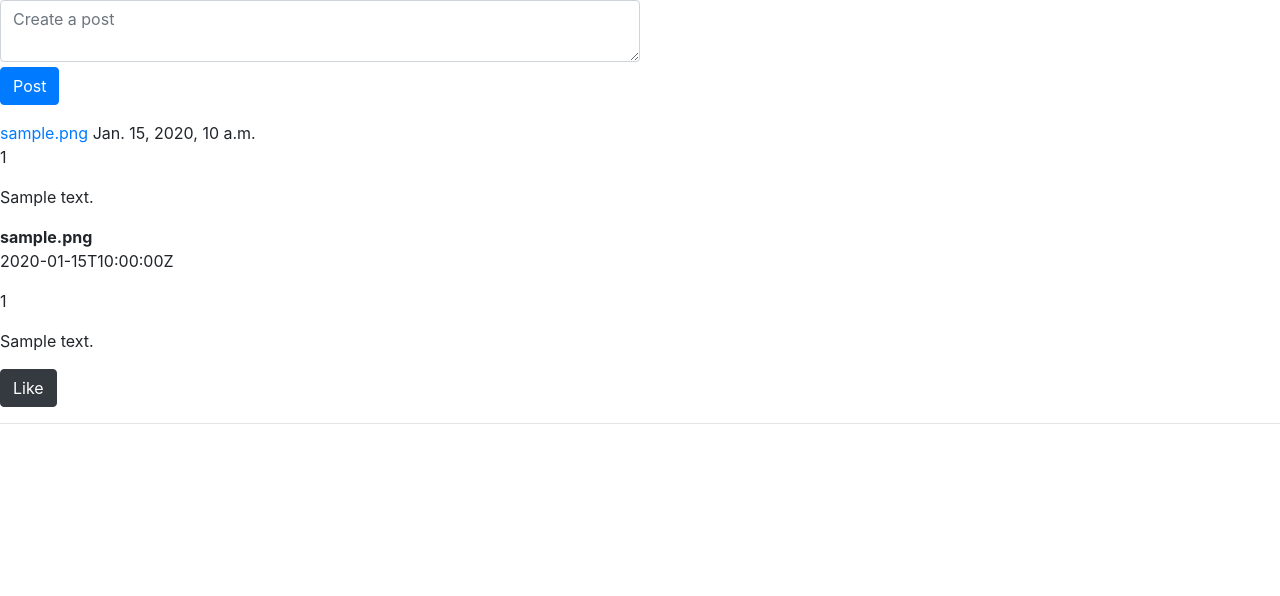
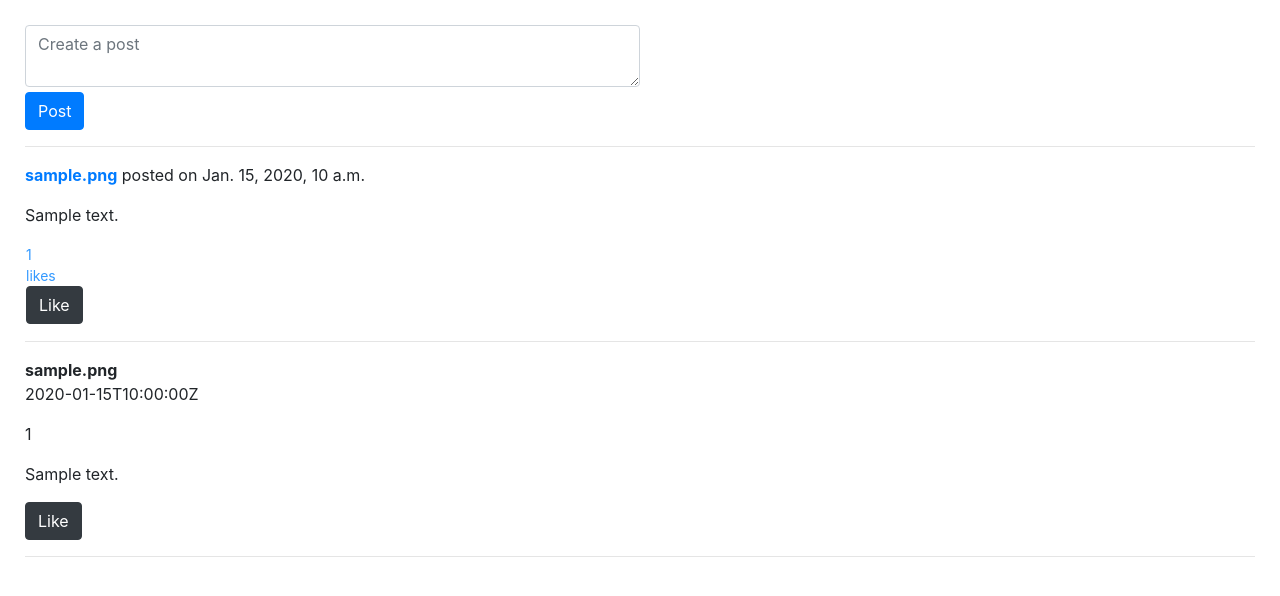
Before and after one commit to Lodewikes/CS50W, a Django app: template project4/project4/network/templates/network/index.html in a window 1280 px wide. Shown: the part 56-652 px from the top of the page. Run offline with Django 3.2, Linux system fonts and the light colour scheme; the template is opened without the code that fills it: values that come from a table or form of the project are taken from there, others are empty; a user stored in the database is signed in; tables that the repository leaves empty hold one stand-in row (values such as "Sample post"); some libraries are stand-ins or nearby versions.

Commit message:
can't rememeber. realy not much

```diff
--- a/project4/project4/network/templates/network/index.html
+++ b/project4/project4/network/templates/network/index.html
@@ -2,7 +2,7 @@
 
 {% block body %}
     {% if not user.is_authenticated %}
-    <div id="not-authenticated">
+    <div class="not-authenticated">
         <p>
             Oops, you are not signed in!
         </p>
@@ -13,7 +13,7 @@
         </p>
     </div>
     {% else %}
-    <div id="authenticated">
+    <div class="authenticated">
         <div id="new-post">
             <form id="new-post-form" class="form-group" action="{% url 'post' %}" method="post">
                 {% csrf_token %}
@@ -24,14 +24,17 @@
                     <input id="submit-post" class="btn btn-primary" type="submit" value="Post">
                 </div>
             </form>
+            <hr>
         </div>
         <div id="list-posts">
             {% for post in posts %}
             <div>
-                <a href="{% url 'profiles' post.poster %}">{{ post.poster }}</a>
-                {{ post.timestamp }}
-                <p>{{ post.likes }}</p>
-                <p>{{ post.body }}</p>
+                <p><a href="{% url 'profiles' post.poster %}"><strong>{{ post.poster }}</strong></a> posted on {{post.timestamp}}</p>
+                <p id="body-display">{{ post.body }}</p>
+                <p id="likes-display">{{ post.likes }} likes
+                    <button class="btn btn-dark">Like</button>
+                </p>
+                <hr>
             </div>
             {% endfor %}
         </div>
```
